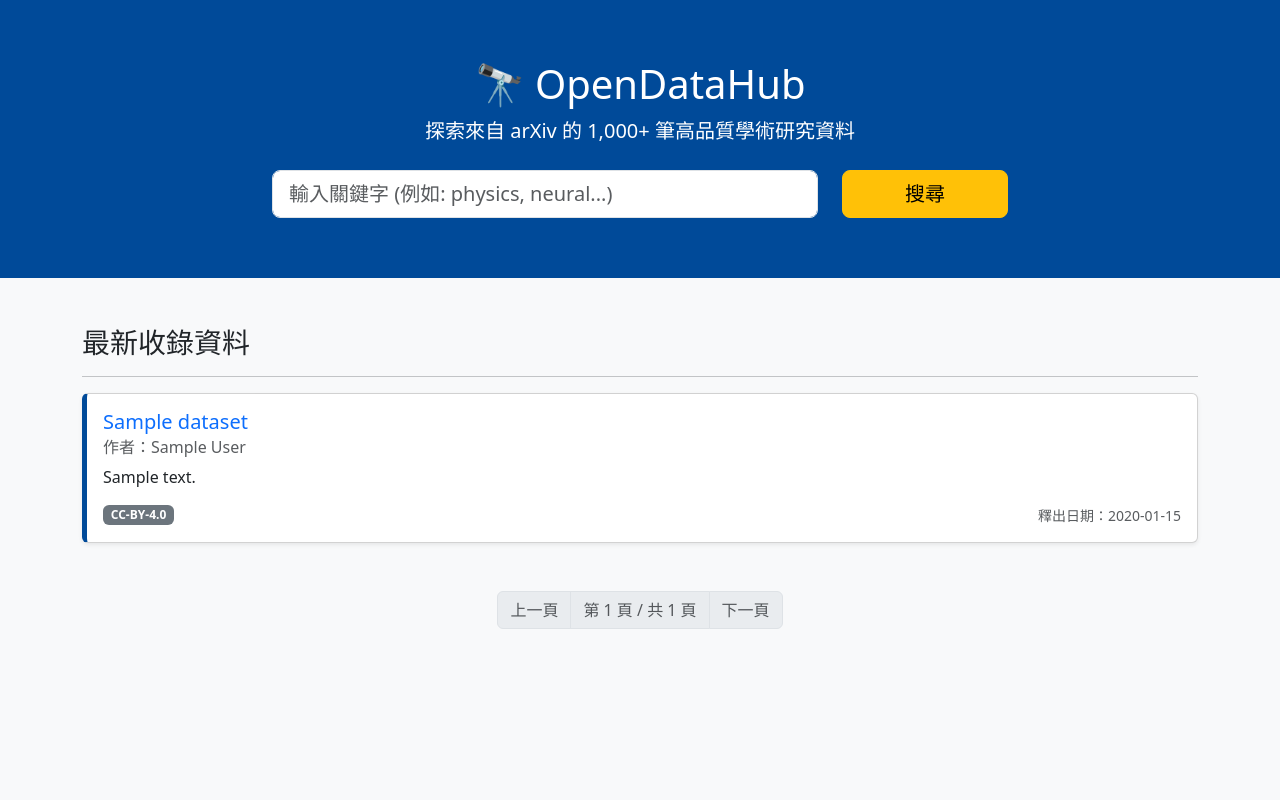
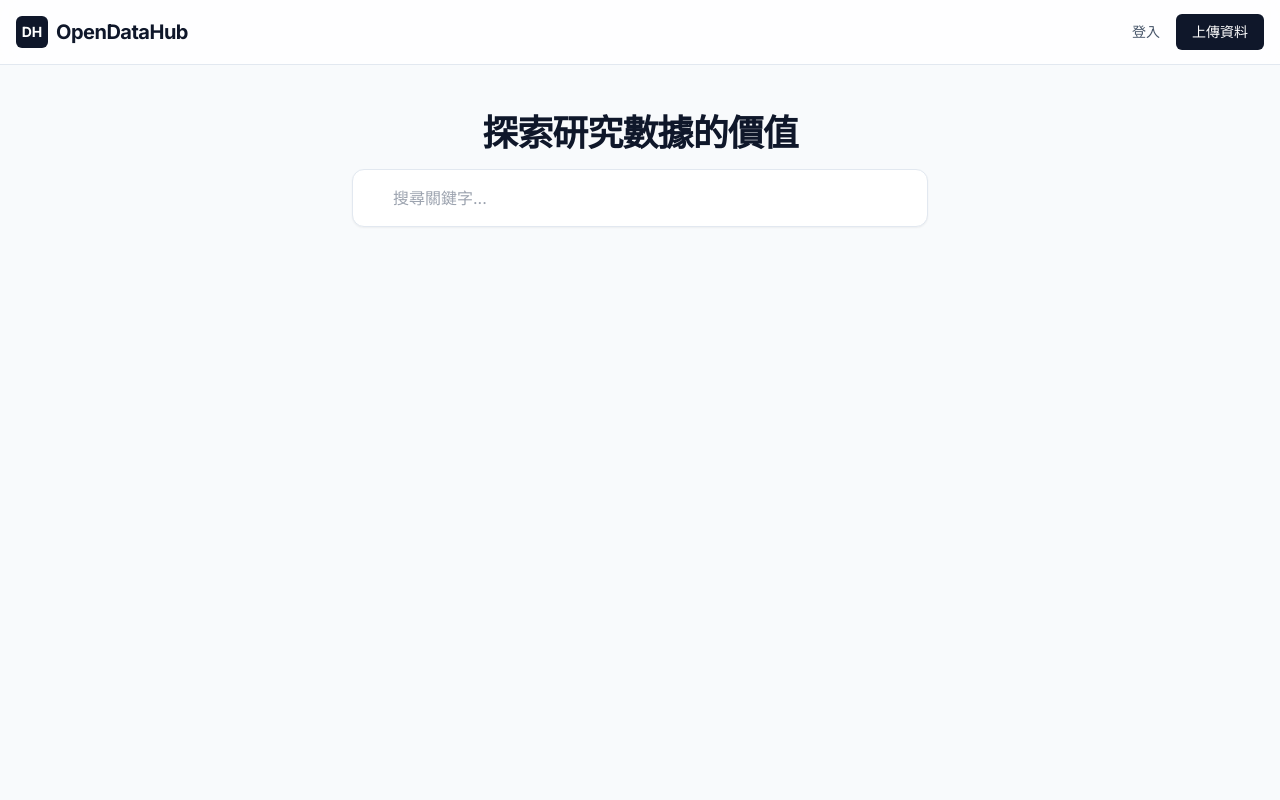
Before and after one commit to sheerpure/OpenDataHub, a FastAPI app: page / in a window 1280 px wide. Run offline with FastAPI, Linux system fonts and the light colour scheme; tables that the repository leaves empty hold one stand-in row (values such as "Sample post"); some libraries are stand-ins or nearby versions.

Commit message:
feat: implement JWT auth and Elasticsearch synchronization with Slate UI

```diff
--- a/main.py
+++ b/main.py
@@ -28,6 +28,8 @@
 import schemas
 import auth
 from search import full_text_search
+from search import index_dataset
+from auth import get_current_user
 
 # 設定模板
 templates = Jinja2Templates(directory="templates")
@@ -148,3 +150,41 @@
     if not dataset:
         raise HTTPException(status_code=404, detail="找不到該資料集")
     return dataset
+
+
+
+from search import index_dataset # 確保你有這個匯入
+
+@app.post("/api/v1/datasets", tags=["Datasets"], status_code=201)
+def upload_dataset(
+    dataset_in: schemas.DatasetSchema,
+    db: Session = Depends(get_db),
+    current_user: models.User = Depends(auth.get_current_user)
+):
+    """
+    [受保護路徑] 建立新的資料集並同步至 Elasticsearch
+    """
+    # 1. 存入 PostgreSQL
+    new_data = models.Dataset(
+        title=dataset_in.title,
+        description=dataset_in.description,
+        author=dataset_in.author,
+        # 這裡可以紀錄是誰上傳的：owner_id=current_user.id
+    )
+    db.add(new_data)
+    db.commit()
+    db.refresh(new_data)
+
+    # 2. 同步到 Elasticsearch (讓搜尋立刻找得到)
+    try:
+        index_dataset(
+            new_data.id,
+            new_data.title,
+            new_data.description,
+            new_data.author,
+            str(new_data.created_at)[:10]
+        )
+    except Exception as e:
+        print(f"ES 同步失敗: {e}")
+
+    return {"status": "success", "id": new_data.id}
--- a/templates/index.html
+++ b/templates/index.html
@@ -3,135 +3,123 @@
 <head>
     <meta charset="UTF-8">
     <meta name="viewport" content="width=device-width, initial-scale=1.0">
-    <title>OpenDataHub | 研究資料搜尋</title>
-    <link href="https://cdn.jsdelivr.net/npm/bootstrap@5.3.0/dist/css/bootstrap.min.css" rel="stylesheet">
+    <title>OpenDataHub | 專業研究資料平台</title>
+    <script src="https://cdn.tailwindcss.com"></script>
     <style>
-        .search-header { background: #004a99; color: white; padding: 60px 0; }
-        .dataset-card { border-left: 5px solid #004a99; margin-bottom: 20px; transition: 0.3s; }
-        .dataset-card:hover { box-shadow: 0 4px 8px rgba(0,0,0,0.1); }
-        .description-text { display: -webkit-box; -webkit-line-clamp: 3; -webkit-box-orient: vertical; overflow: hidden; }
+        @import url('https://fonts.googleapis.com/css2?family=Inter:wght@400;500;600;700&display=swap');
+        body { font-family: 'Inter', sans-serif; }
+        .hidden { display: none; }
     </style>
 </head>
-<body class="bg-light">
+<body class="bg-[#f8fafc] text-[#0f172a] min-h-screen">
 
-<div class="search-header text-center">
-    <div class="container">
-        <h1>🔭 OpenDataHub</h1>
-        <p class="lead">探索來自 arXiv 的 1,000+ 筆高品質學術研究資料</p>
-        <div class="row justify-content-center mt-4">
-            <div class="col-md-6">
-                <input type="text" id="searchInput" class="form-control form-control-lg" placeholder="輸入關鍵字 (例如: physics, neural...)" onkeypress="if(event.key==='Enter') search()">
+    <div id="loginModal" class="hidden fixed inset-0 z-50 flex items-center justify-center bg-slate-900/50 backdrop-blur-sm">
+        <div class="bg-white p-8 rounded-xl shadow-2xl w-full max-w-md border border-slate-200">
+            <h2 class="text-2xl font-bold text-slate-900 mb-6">歡迎回來</h2>
+            <div class="space-y-4">
+                <div>
+                    <label class="block text-sm font-medium text-slate-700 mb-1">帳號</label>
+                    <input type="text" id="username" class="w-full px-4 py-2 border border-slate-200 rounded-lg focus:ring-2 focus:ring-slate-400 outline-none">
                 </div>
-            <div class="col-md-2">
-                <button type="button" onclick="search()" class="btn btn-warning btn-lg w-100">搜尋</button>
+                <div>
+                    <label class="block text-sm font-medium text-slate-700 mb-1">密碼</label>
+                    <input type="password" id="password" class="w-full px-4 py-2 border border-slate-200 rounded-lg focus:ring-2 focus:ring-slate-400 outline-none">
                 </div>
+                <button onclick="handleLogin()" class="w-full bg-slate-900 text-white py-2 rounded-lg font-medium hover:bg-slate-800 transition-colors">登入</button>
+                <button onclick="toggleModal()" class="w-full text-sm text-slate-500 hover:text-slate-700">取消</button>
             </div>
         </div>
     </div>
 
-<div class="container mt-5">
-    <h3 id="resultTitle">最新收錄資料</h3>
-    <hr>
-
-    <div id="dataset-container">
-        <div class="text-center py-5">
-            <div class="spinner-border text-primary" role="status"></div>
-            <p class="mt-2">正在載入資料...</p>
+    <nav class="sticky top-0 z-40 w-full border-b border-slate-200 bg-white/80 backdrop-blur-md">
+        <div class="max-w-7xl mx-auto px-4 h-16 flex items-center justify-between">
+            <div class="flex items-center space-x-2">
+                <div class="w-8 h-8 bg-slate-900 rounded-md flex items-center justify-center">
+                    <span class="text-white font-bold text-sm">DH</span>
+                </div>
+                <span class="text-xl font-bold tracking-tight text-slate-900">OpenDataHub</span>
+            </div>
+            <div id="navAuth" class="flex items-center space-x-4">
+                <button onclick="toggleModal()" class="text-sm font-medium text-slate-600 hover:text-slate-900">登入</button>
+                <button class="px-4 py-2 text-sm font-medium text-white bg-slate-900 rounded-md hover:bg-slate-800">上傳資料</button>
             </div>
         </div>
+    </nav>
 
-    <nav class="mt-5">
-        <ul id="pagination-container" class="pagination justify-content-center"></ul>
-    </nav>
+    <main class="max-w-4xl mx-auto px-4 py-12">
+        <header class="text-center mb-12">
+            <h1 class="text-4xl font-extrabold text-slate-900 mb-4 tracking-tight">探索研究數據的價值</h1>
+            <div class="relative max-w-xl mx-auto">
+                <input type="text" id="searchInput" oninput="handleSearch()" class="w-full pl-10 pr-4 py-4 bg-white border border-slate-200 rounded-xl shadow-sm focus:ring-2 focus:ring-slate-400 outline-none" placeholder="搜尋關鍵字...">
             </div>
+        </header>
+        <div id="resultsContainer" class="space-y-4"></div>
+    </main>
 
     <script>
-    // 全域變數，紀錄目前搜尋關鍵字
-    let currentQuery = "";
+        // 1. 彈窗控制
+        function toggleModal() {
+            document.getElementById('loginModal').classList.toggle('hidden');
+        }
 
-    async function loadDatasets(query = '', page = 1) {
-        currentQuery = query;
-        const container = document.getElementById('dataset-container');
-        const pagination = document.getElementById('pagination-container');
-        const title = document.getElementById('resultTitle');
+        // 2. 登入邏輯 (牽線！)
+        async function handleLogin() {
+            const formData = new FormData();
+            formData.append('username', document.getElementById('username').value);
+            formData.append('password', document.getElementById('password').value);
 
             try {
-            // 呼叫 RESTful API
-            const response = await fetch(`/api/v1/datasets?q=${query}&page=${page}`);
+                const response = await fetch('/api/v1/auth/login', {
+                    method: 'POST',
+                    body: formData // OAuth2 標準要求用 FormData
+                });
+
+                if (response.ok) {
+                    const data = await response.json();
+                    localStorage.setItem('token', data.access_token); // 存入感應卡
+                    alert('登入成功！');
+                    location.reload(); // 重新整理網頁更新狀態
+                } else {
+                    alert('帳號或密碼錯誤');
+                }
+            } catch (error) {
+                console.error('登入失敗:', error);
+            }
+        }
+
+        // 3. 檢查登入狀態
+        function checkAuth() {
+            const token = localStorage.getItem('token');
+            if (token) {
+                document.getElementById('navAuth').innerHTML = `
+                    <span class="text-sm text-slate-600">歡迎, 使用者</span>
+                    <button onclick="logout()" class="text-sm font-medium text-red-500">登出</button>
+                `;
+            }
+        }
+
+        function logout() {
+            localStorage.removeItem('token');
+            location.reload();
+        }
+
+        // 4. 搜尋邏輯
+        async function handleSearch() {
+            const q = document.getElementById('searchInput').value;
+            if (q.length < 1) return;
+            const response = await fetch(`/api/v1/datasets?q=${q}`);
             const result = await response.json();
-
-            if (result.status !== "success") throw new Error("API 錯誤");
-
-            const datasets = result.data;
-            const pg = result.pagination;
-
-            // 1. 更新標題
-            title.innerText = query ? `搜尋結果：『${query}』 (找到 ${pg.total_items} 筆)` : "最新收錄資料";
-
-            // 2. 渲染資料卡片
-            if (datasets.length === 0) {
-                container.innerHTML = '<div class="alert alert-info">找不到相關資料，請換個關鍵字試試。</div>';
-            } else {
-                container.innerHTML = datasets.map(ds => `
-                    <div class="card dataset-card shadow-sm">
-                        <div class="card-body">
-                            <h5 class="card-title text-primary">${ds.title}</h5>
-                            <h6 class="card-subtitle mb-2 text-muted">作者：${ds.author}</h6>
-                            <p class="card-text description-text">${ds.description}</p>
-                            <div class="d-flex justify-content-between align-items-center mt-3">
-                                <span class="badge bg-secondary">CC-BY-4.0</span>
-                                <small class="text-muted">釋出日期：${ds.created_at || '未知'}</small>
-                            </div>
-                        </div>
+            if (result.status === 'success') {
+                document.getElementById('resultsContainer').innerHTML = result.data.map(item => `
+                    <div class="p-6 bg-white border border-slate-200 rounded-lg shadow-sm">
+                        <h3 class="font-bold text-slate-900">${item.title}</h3>
+                        <p class="text-sm text-slate-500 mt-2">${item.description}</p>
                     </div>
                 `).join('');
             }
-
-            // 3. 渲染分頁 (計算上一頁/下一頁)
-            let paginationHtml = '';
-
-            // 上一頁
-            paginationHtml += `
-                <li class="page-item ${page <= 1 ? 'disabled' : ''}">
-                    <button class="page-link" onclick="loadDatasets('${query}', ${page - 1})">上一頁</button>
-                </li>
-            `;
-
-            // 頁碼顯示
-            paginationHtml += `
-                <li class="page-item disabled">
-                    <span class="page-link">第 ${page} 頁 / 共 ${pg.total_pages || 1} 頁</span>
-                </li>
-            `;
-
-            // 下一頁
-            paginationHtml += `
-                <li class="page-item ${(!pg.total_pages || page >= pg.total_pages) ? 'disabled' : ''}">
-                    <button class="page-link" onclick="loadDatasets('${query}', ${page + 1})">下一頁</button>
-                </li>
-            `;
-
-            pagination.innerHTML = paginationHtml;
-
-            // 搜尋後滾動回上方
-            if (query) window.scrollTo({ top: 400, behavior: 'smooth' });
-
-        } catch (error) {
-            console.error(error);
-            container.innerHTML = '<div class="alert alert-danger">伺服器連線失敗，請檢查 API 是否啟動。</div>';
-        }
         }
 
-    function search() {
-        const query = document.getElementById('searchInput').value;
-        loadDatasets(query, 1);
-    }
-
-    // 初始載入第一頁
-    document.addEventListener('DOMContentLoaded', () => {
-        loadDatasets();
-    });
+        window.onload = checkAuth;
     </script>
-
 </body>
 </html>
```
Also changed, not shown: schemas.py (+8 -0 lines). Lines whose indentation alone changed are shown as unchanged.
